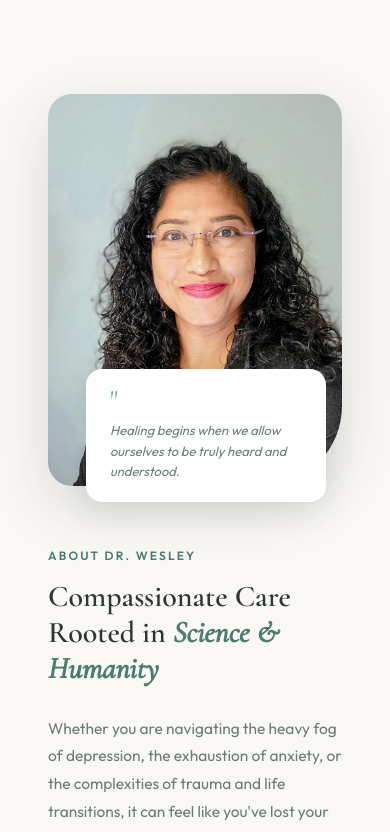
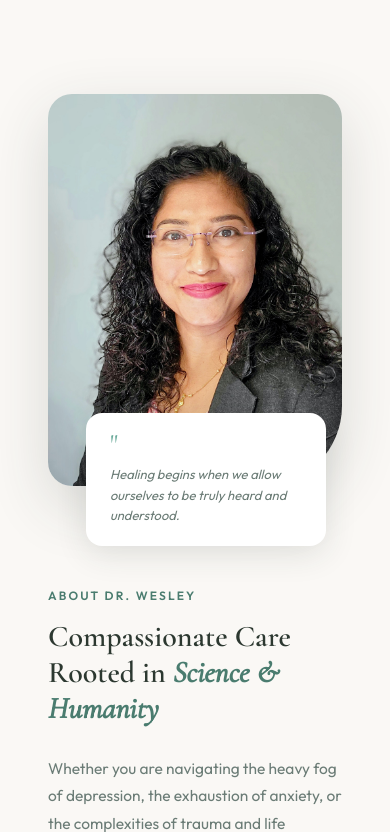
Before and after one commit to drmareenawesley/transformed-life-website, a React (Vite) app: page / in a window 390 px wide. Shown: the part 848-1680 px from the top of the page. Built offline with nearby package versions, Linux system fonts and the light colour scheme.

Commit message:
shift quote card down on mobile

```diff
--- a/src/components/About.css
+++ b/src/components/About.css
@@ -185,13 +185,15 @@
     grid-template-columns: 1fr;
     gap: 60px;
   }
+  .about__image-col {
+    margin-bottom: 40px;
+  }
   .about__image-placeholder {
     max-width: 100%;
     aspect-ratio: 16/9;
   }
   .about__image-card {
-    bottom: -16px;
+    bottom: -60px;
     right: 16px;
   }
-
 }
```
